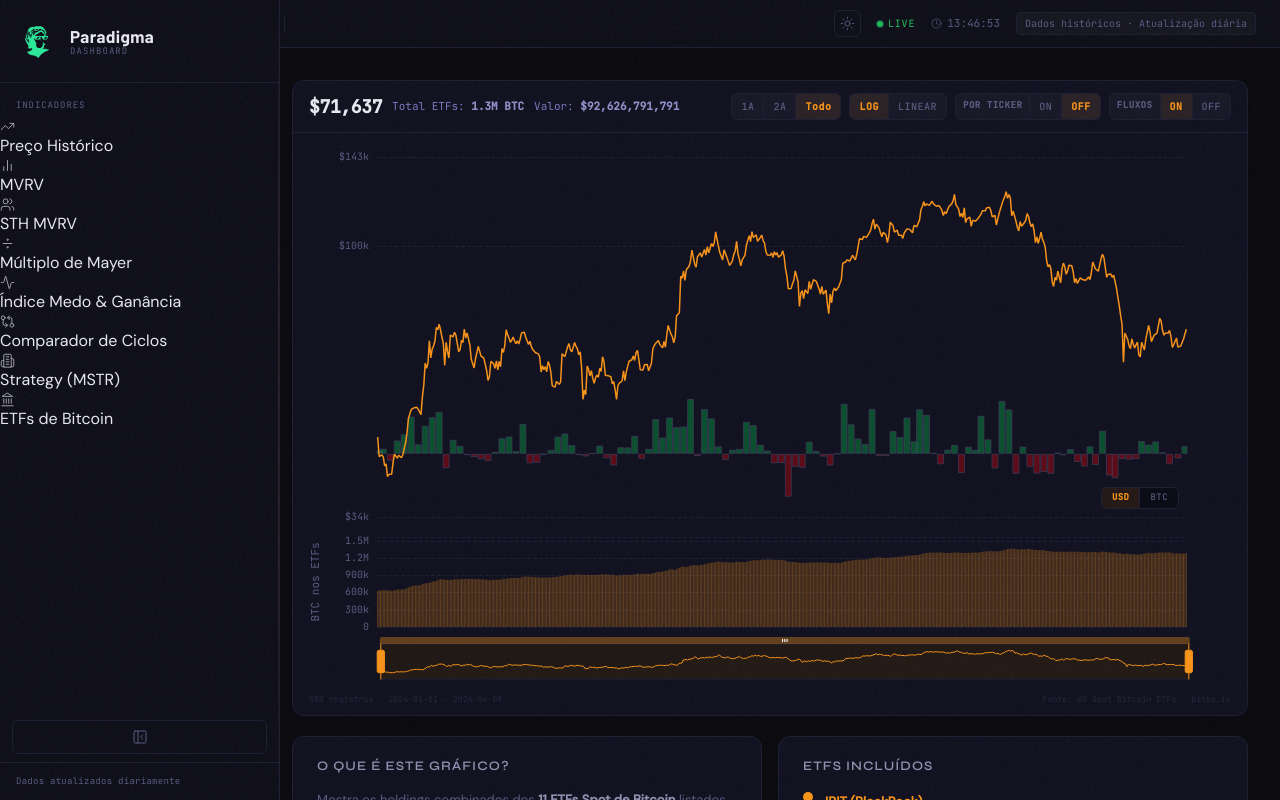
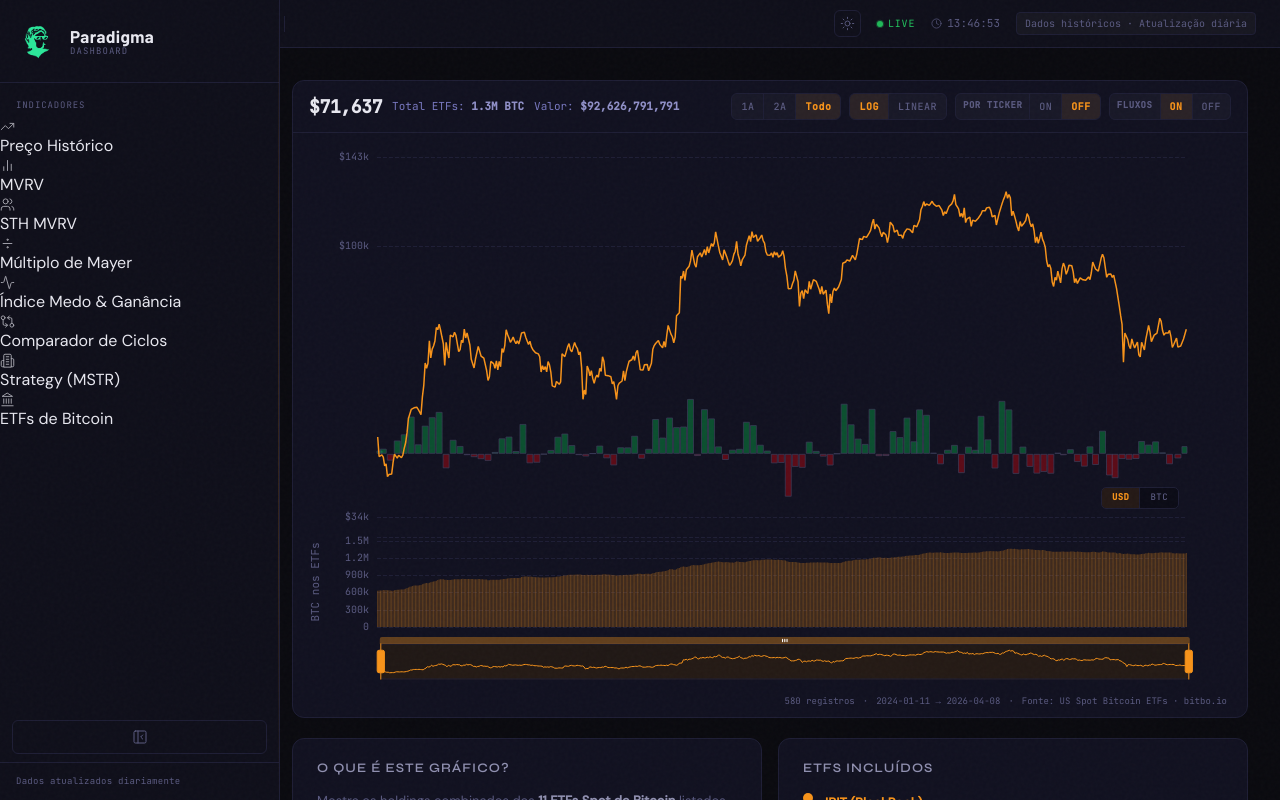
Before and after one commit to Chicoeth/btc-dashboard, a Next.js app in the folder btc-dashboard/frontend/: page /indicadores/etf-holdings in a window 1280 px wide. Shown: the top 800 px of the page. Built offline with nearby package versions, Linux system fonts and the light colour scheme.

Commit message:
chore: update ETFChart.jsx

```diff
--- a/btc-dashboard/frontend/src/components/charts/ETFChart.jsx
+++ b/btc-dashboard/frontend/src/components/charts/ETFChart.jsx
@@ -488,7 +488,10 @@ export default function ETFChart({ etfData, loading, error }) {
       </div>
 
       <div className="chart-footer">
-        <span>{data.length} registros · {data.length ? `${data[0].date} → ${data[data.length-1].date}` : ''}</span>
+        <span>{data.length} registros</span>
+        <span>·</span>
+        <span>{data.length ? `${data[0].date} → ${data[data.length-1].date}` : ''}</span>
+        <span>·</span>
         <span>Fonte: US Spot Bitcoin ETFs · bitbo.io</span>
       </div>
 
@@ -565,9 +568,9 @@ export default function ETFChart({ etfData, loading, error }) {
         .flow-unit-btn.active { color:#f7931a; background:rgba(247,147,26,0.1); font-weight:600; }
 
         .chart-footer {
-          display:flex; justify-content:space-between; align-items:center;
-          padding:6px 16px 10px; font-family:var(--font-mono);
-          font-size:8px; color:#28283c; letter-spacing:0.02em;
+          display:flex; align-items:center; justify-content:flex-end;
+          gap:8px; padding:8px 20px; font-family:var(--font-mono);
+          font-size:9px; color:var(--text-muted); flex-wrap:wrap;
         }
       `}</style>
     </div>
```
